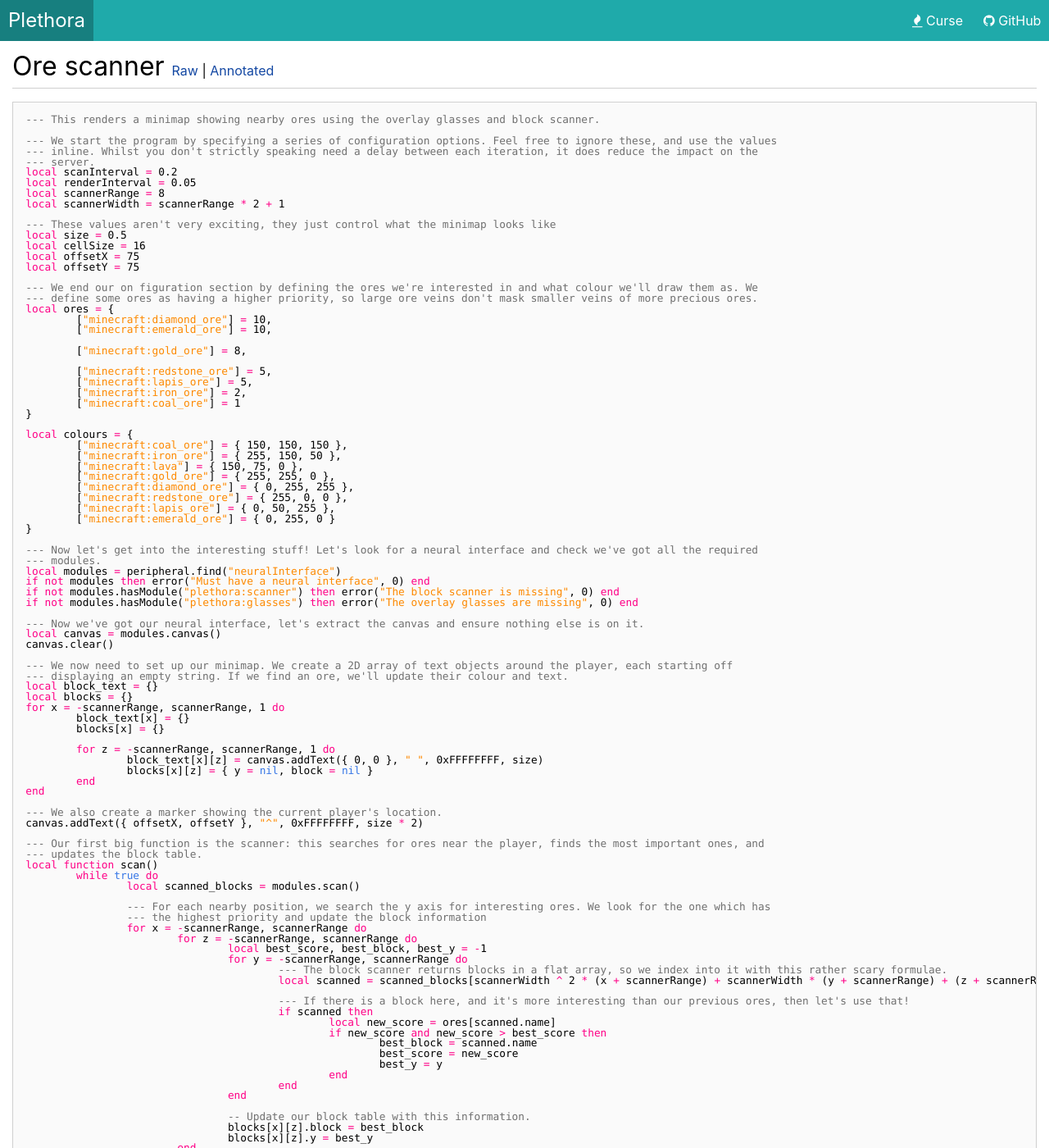
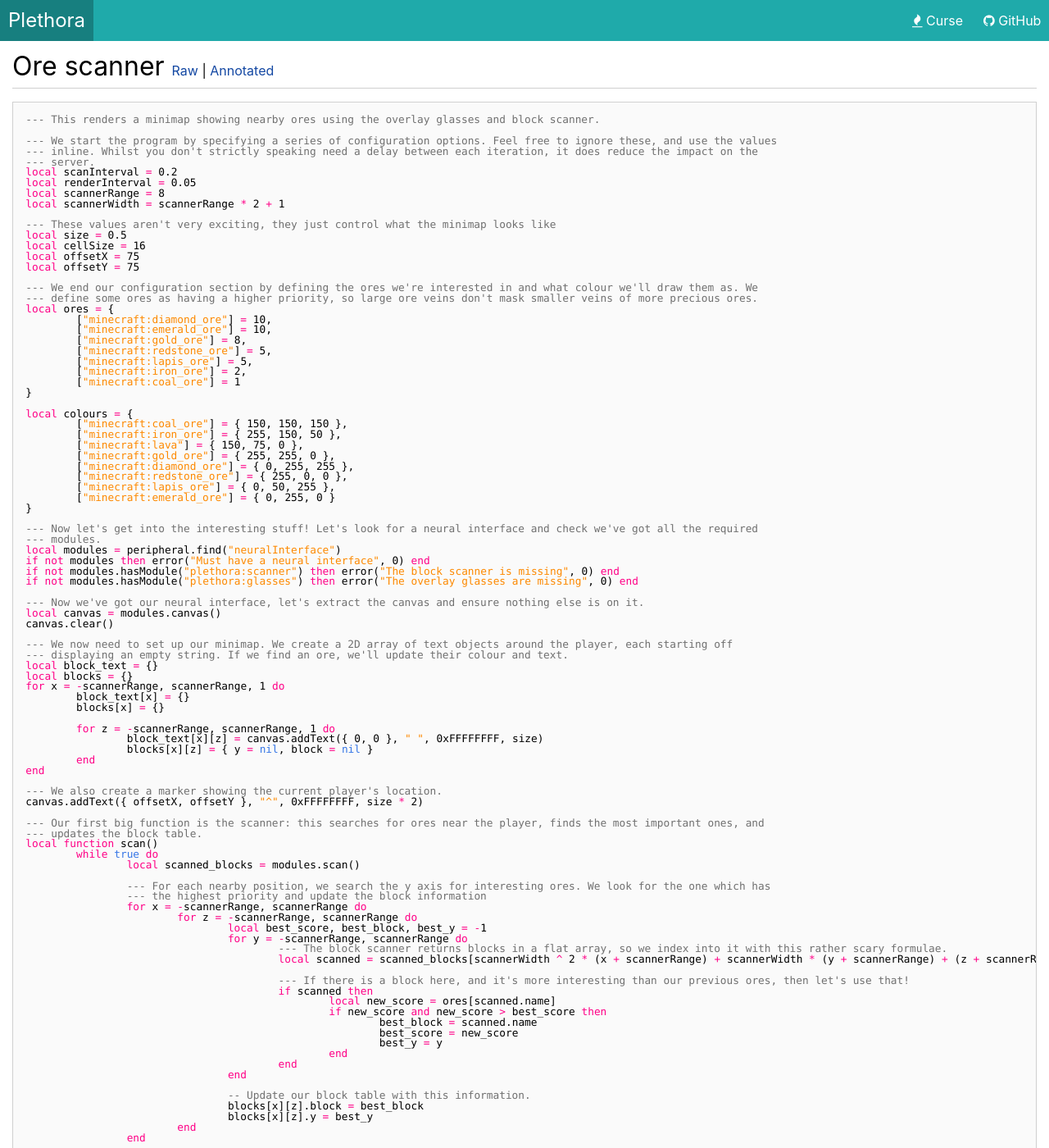
Before and after one commit to SquidDev-CC/plethora, a Jekyll site: the page built from examples/ore-scanner-raw.md, in a window 1280 px wide and 1400 px high. Shown: the whole window at 82% size. Built offline with Jekyll 4.4.1, drawn with Linux system fonts in a browser that asks for light colours.

```diff
--- a/examples/ore-scanner-raw.md
+++ b/examples/ore-scanner-raw.md
@@ -21,14 +21,12 @@ local cellSize = 16
 local offsetX = 75
 local offsetY = 75
 
---- We end our on figuration section by defining the ores we're interested in and what colour we'll draw them as. We
+--- We end our configuration section by defining the ores we're interested in and what colour we'll draw them as. We
 --- define some ores as having a higher priority, so large ore veins don't mask smaller veins of more precious ores.
 local ores = {
 	["minecraft:diamond_ore"] = 10,
 	["minecraft:emerald_ore"] = 10,
-
 	["minecraft:gold_ore"] = 8,
-
 	["minecraft:redstone_ore"] = 5,
 	["minecraft:lapis_ore"] = 5,
 	["minecraft:iron_ore"] = 2,
```
Also changed, not shown: other parts of examples/ore-scanner-raw.md (+1 -1 lines), examples/ore-scanner.md (+2 -4 lines), items/module-chat.md (+1 -1 lines), 1 other file.
